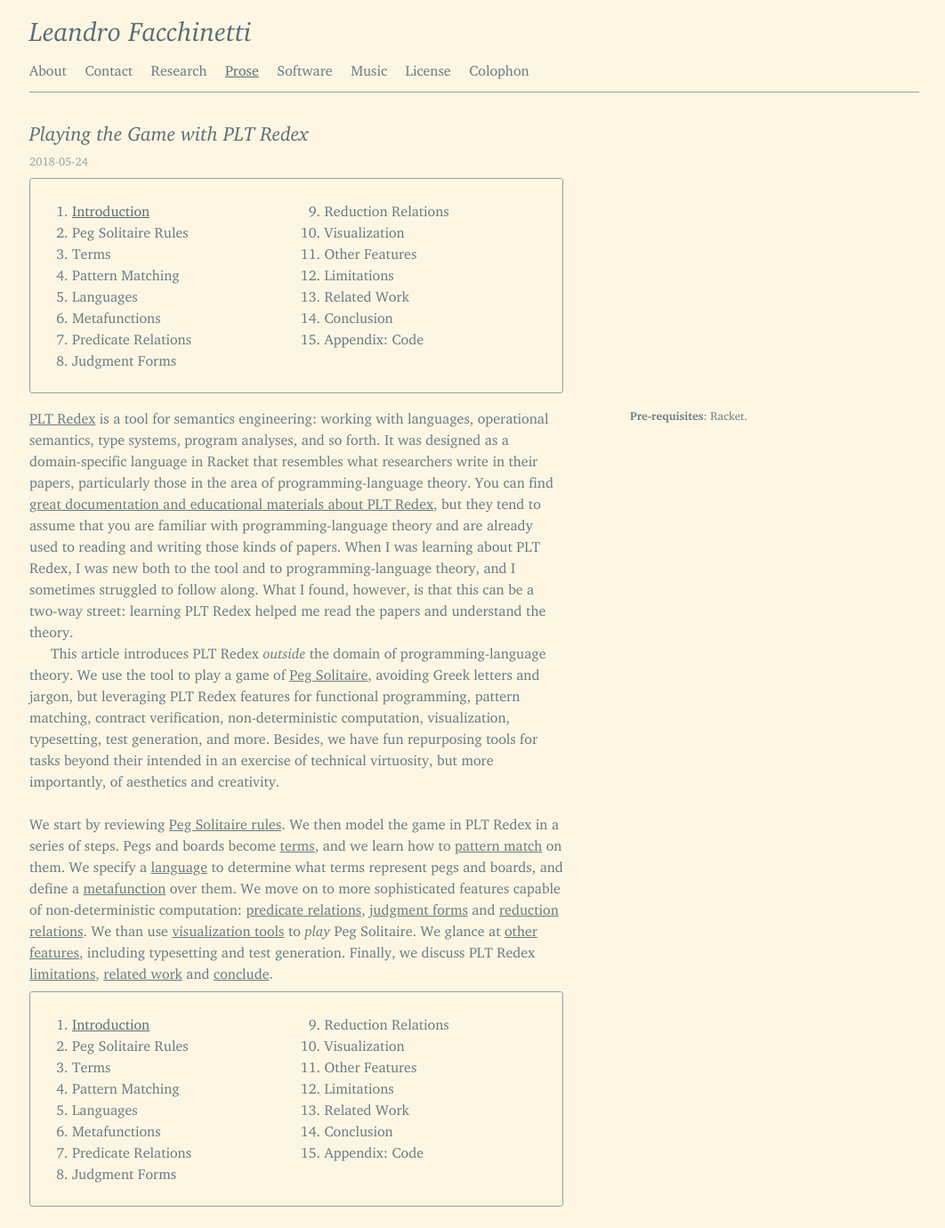
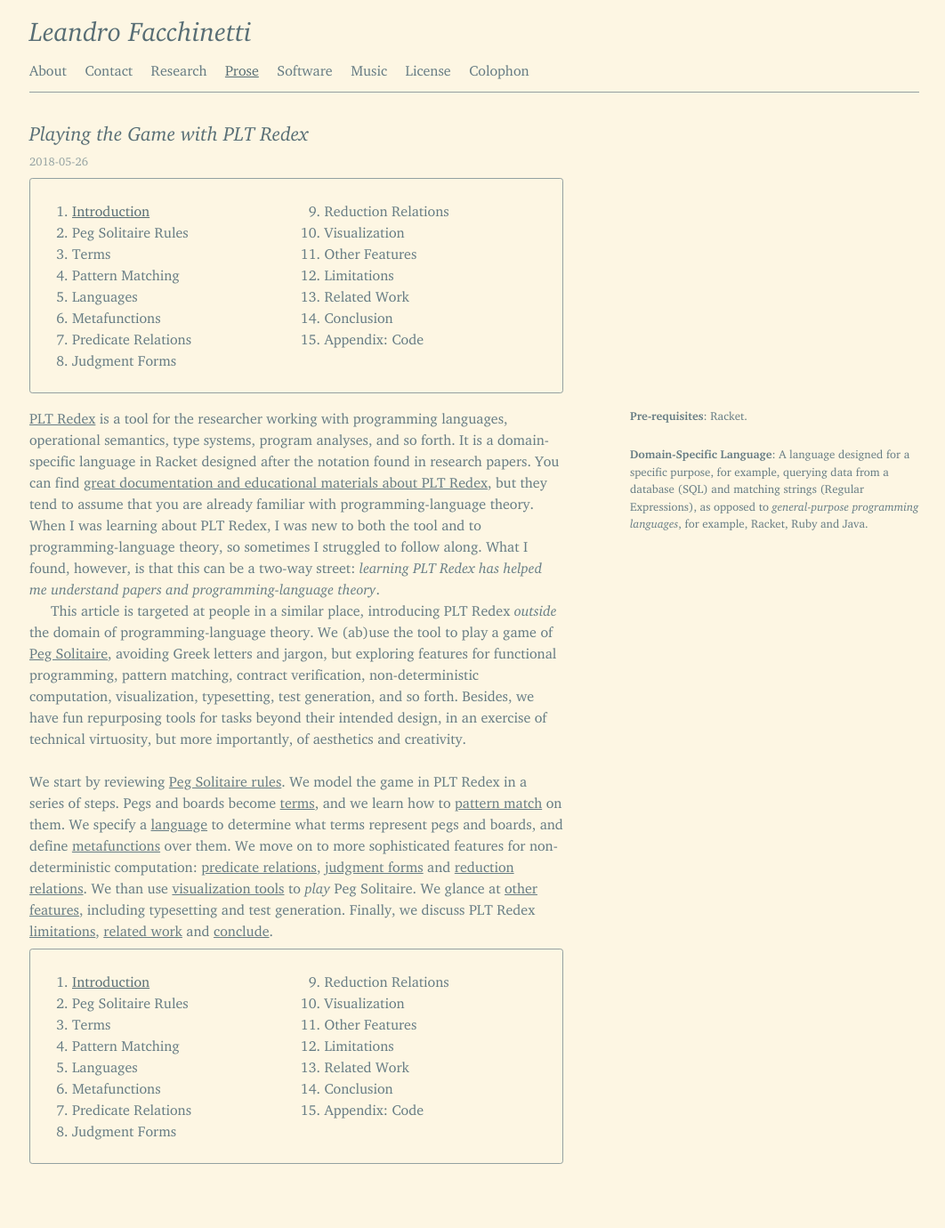
Before and after one commit to leafac/leafac.com, a Jekyll site: the page built from prose/playing-the-game-with-plt-redex/index.md, in a window 1280 px wide. Shown: the whole page at 89% size, without its empty margins (107-1169 px from the left). Built offline with Jekyll 4.4.1, drawn with Linux system fonts in a browser that asks for light colours; after the commit the page ends 1332 px from its top, so only the background shows below that.

Commit message:
Editing pass on Introduction

```diff
--- a/prose/playing-the-game-with-plt-redex/index.md
+++ b/prose/playing-the-game-with-plt-redex/index.md
@@ -1,7 +1,7 @@
 ---
 layout: default
 title: Playing the Game with PLT Redex
-date: 2018-05-24
+date: 2018-05-26
 table-of-contents: table-of-contents.html
 ---
 
@@ -9,10 +9,14 @@
 **Pre-requisites**: Racket.
 </aside>
 
-[PLT Redex](https://redex.racket-lang.org/) is a tool for semantics engineering: working with languages, operational semantics, type systems, program analyses, and so forth. It was designed as a domain-specific language in Racket that resembles what researchers write in their papers, particularly those in the area of programming-language theory. You can find [great documentation and educational materials about PLT Redex](related-work), but they tend to assume that you are familiar with programming-language theory and are already used to reading and writing those kinds of papers. When I was learning about PLT Redex, I was new both to the tool and to programming-language theory, and I sometimes struggled to follow along. What I found, however, is that this can be a two-way street: learning PLT Redex helped me read the papers and understand the theory.
+<aside markdown="1">
+**Domain-Specific Language**: A language designed for a specific purpose, for example, querying data from a database (SQL) and matching strings (Regular Expressions), as opposed to *general-purpose programming languages*, for example, Racket, Ruby and Java.
+</aside>
 
-This article introduces PLT Redex *outside* the domain of programming-language theory. We use the tool to play a game of [Peg Solitaire](https://en.wikipedia.org/wiki/Peg_solitaire), avoiding Greek letters and jargon, but leveraging PLT Redex features for functional programming, pattern matching, contract verification, non-deterministic computation, visualization, typesetting, test generation, and more. Besides, we have fun repurposing tools for tasks beyond their intended in an exercise of technical virtuosity, but more importantly, of aesthetics and creativity.
+[PLT Redex](https://redex.racket-lang.org/) is a tool for the researcher working with programming languages, operational semantics, type systems, program analyses, and so forth. It is a domain-specific language in Racket designed after the notation found in research papers. You can find [great documentation and educational materials about PLT Redex](related-work), but they tend to assume that you are already familiar with programming-language theory. When I was learning about PLT Redex, I was new to both the tool and to programming-language theory, so sometimes I struggled to follow along. What I found, however, is that this can be a two-way street: *learning PLT Redex has helped me understand papers and programming-language theory*.
+
+This article is targeted at people in a similar place, introducing PLT Redex *outside* the domain of programming-language theory. We (ab)use the tool to play a game of [Peg Solitaire](https://en.wikipedia.org/wiki/Peg_solitaire), avoiding Greek letters and jargon, but exploring features for functional programming, pattern matching, contract verification, non-deterministic computation, visualization, typesetting, test generation, and so forth. Besides, we have fun repurposing tools for tasks beyond their intended design, in an exercise of technical virtuosity, but more importantly, of aesthetics and creativity.
 
 * * *
 
-We start by reviewing [Peg Solitaire rules](peg-solitaire-rules). We then model the game in PLT Redex in a series of steps. Pegs and boards become [terms](terms), and we learn how to [pattern match](pattern-matching) on them. We specify a [language](languages) to determine what terms represent pegs and boards, and define a [metafunction](metafunctions) over them. We move on to more sophisticated features capable of non-deterministic computation: [predicate relations](predicate-relations), [judgment forms](judgment-forms) and [reduction relations](redution-relations). We than use [visualization tools](visualization) to *play* Peg Solitaire. We glance at [other features](other-features), including typesetting and test generation. Finally, we discuss PLT Redex [limitations](limitations), [related work](related-work) and [conclude](conclusion).
+We start by reviewing [Peg Solitaire rules](peg-solitaire-rules). We model the game in PLT Redex in a series of steps. Pegs and boards become [terms](terms), and we learn how to [pattern match](pattern-matching) on them. We specify a [language](languages) to determine what terms represent pegs and boards, and define [metafunctions](metafunctions) over them. We move on to more sophisticated features for non-deterministic computation: [predicate relations](predicate-relations), [judgment forms](judgment-forms) and [reduction relations](redution-relations). We than use [visualization tools](visualization) to *play* Peg Solitaire. We glance at [other features](other-features), including typesetting and test generation. Finally, we discuss PLT Redex [limitations](limitations), [related work](related-work) and [conclude](conclusion).
```
